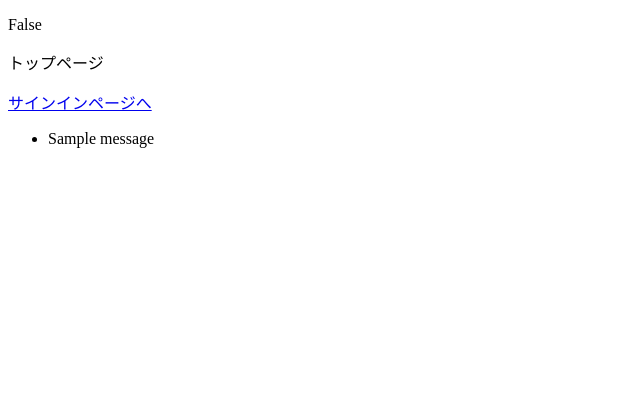
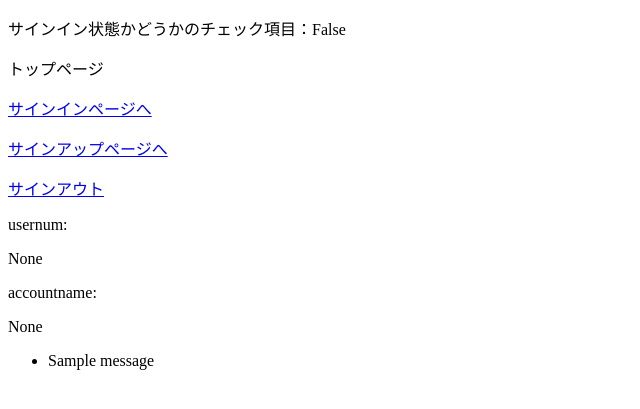
Before and after one commit to weareskyrabbit/TypingGame, a Flask app: page / in a window 1280 px wide. Shown: the top 409 px of the page, without its empty margins (0-640 px from the left). Run offline with Flask 3, Linux system fonts and the light colour scheme; one stand-in notice (Sample message) is shown.

Commit message:
サインイン、サインアップ、ログアウトの機能が動くようになりました

```diff
--- a/backend_DB/main.py
+++ b/backend_DB/main.py
@@ -25,11 +25,11 @@
 def index():
     #セッションから必要な情報を取得
     sign_in_status = session.get("sign_in_status", False)
-    #user_num = session.get("usernum", None)
-    #user_name = session.get("username", None)
-    #user_points = session.get("points", None)
+    usernum = session.get("usernum", None)
+    accountname = session.get("accountname", None)
 
-    return render_template("index.html", sign_in_status = sign_in_status)#,user_num = user_num, userName=user_name, points=user_points)
+
+    return render_template("index.html", sign_in_status = sign_in_status, usernum = usernum, accountname = accountname)#,user_num = user_num, userName=user_name, points=user_points)
 
 
 @app.route("/sign_in",methods=["GET"])
@@ -66,14 +66,12 @@
         user = cur.fetchone()
 
         if user:
-            session["sign_in"] = True
+            session["sign_in_status"] = True
             session["usernum"] = user['usernum']
-            session['username'] = user['username']
-            session['acountname'] = user['acountname']
+            session['accountname'] = user['accountname']
 
             usernum = user['usernum']
-            username = user['username']
-            acountname = user['acountname']
+            accountname = user['accountname']
 
         else:
             flash('メールアドレスまたはパスワードが違います')
@@ -85,14 +83,94 @@
         return redirect('/sign_in')
 
 
-    return render_template("index.html",email = email, usernum = usernum, username = username, acountname = acountname)
+    return render_template("index.html",sign_in_status=session.get('login',True),email = email, usernum = usernum, accountname = accountname)
 
 
 @app.route("/sign_out")
 def sign_out():
-    session["sign_in_status"] = False
+    session['sign_in_status'] = False
+    session['usernum'] = False
+    session['accountname'] = False
 
     return redirect("/")
+
+
+@app.route("/sign_up", methods=["GET"])
+def sign_up():
+    if session.get('sign_in'):
+        flash('すでにログインしています')
+        return redirect('/')
+    return render_template("sign_up.html")
+
+@app.route("/sign_up", methods=["POST"])
+def sign_up_():
+    flash('')
+
+    email = request.form.get("email")
+    password = request.form.get("password")
+    accountname = request.form.get("accountname")
+
+    if not email or not password or not accountname:
+        flash('情報を正しく入力してください')
+        print(email)
+        print(password)
+        print(accountname)
+        return render_template("sign_up.html")
+
+    password = hashlib.sha256(password.encode('utf-8')).hexdigest()
+
+
+    #まずemailがかぶっていないかのチェック
+    check_email = 0
+
+    try:
+        cnx = database_connection()
+        cur = cnx.cursor(dictionary=True)
+        sql = 'select count(*) from users where email = %s'
+        cur.execute(sql, (email,))
+        check_email = cur.fetchone()['count(*)']
+        if check_email == 1:
+            flash('このemailアドレスは使用できません')
+            return render_template('sign_up.html')
+    except Exception as e:
+        print(e)
+
+
+    #新規追加ユーザーのusernumの決定
+    check_usernum = 1
+    check_result_usernum = 0
+
+    flag = 0
+    result = 0
+
+    try:
+        while flag == 0:
+            sql = 'select count(*) from users where usernum = %s'
+            cur.execute(sql, (check_usernum,))
+            result = cur.fetchone()['count(*)']
+            if result == 1:
+                check_usernum += 1
+            else:
+                flag += 1
+
+        resultusernum = check_usernum
+
+    except Exception as e:
+        print(e)
+
+
+    #usernumが決定したのでusersテーブルに新規追加
+    try:
+        sql = "INSERT INTO users (usernum, email, password, accountname) VALUES (%s, %s, %s, %s)"
+        cur.execute(sql, (resultusernum,email, password, accountname))
+        cnx.commit()
+
+    except Exception as e:
+        print(e)
+
+
+    return redirect("/sign_in")
+
 
 
 
--- a/backend_DB/templates/index.html
+++ b/backend_DB/templates/index.html
@@ -6,12 +6,14 @@
     <title>トップページ</title>
 </head>
 <body>
-    <p>{{sign_in_status}}</p>
+    <p>サインイン状態かどうかのチェック項目：{{sign_in_status}}</p>
     <p>トップページ</p>
     <p><a href="{{url_for('sign_in')}}">サインインページへ</a></p>
-    {{usernum}}
-    {{username}}
-    {{acountname}}
+    <p><a href="{{url_for('sign_up')}}">サインアップページへ</a></p>
+    <p><a href="{{url_for('sign_out')}}">サインアウト</a></p>
+
+    <p>usernum:</p>{{usernum}}
+    <p>accountname:</p>{{accountname}}
 
 
 
```
Also changed, not shown: backend_DB/templates/sign_in.html (+1 -8 lines), backend_DB/templates/sign_up.html (+26 -1 lines).
